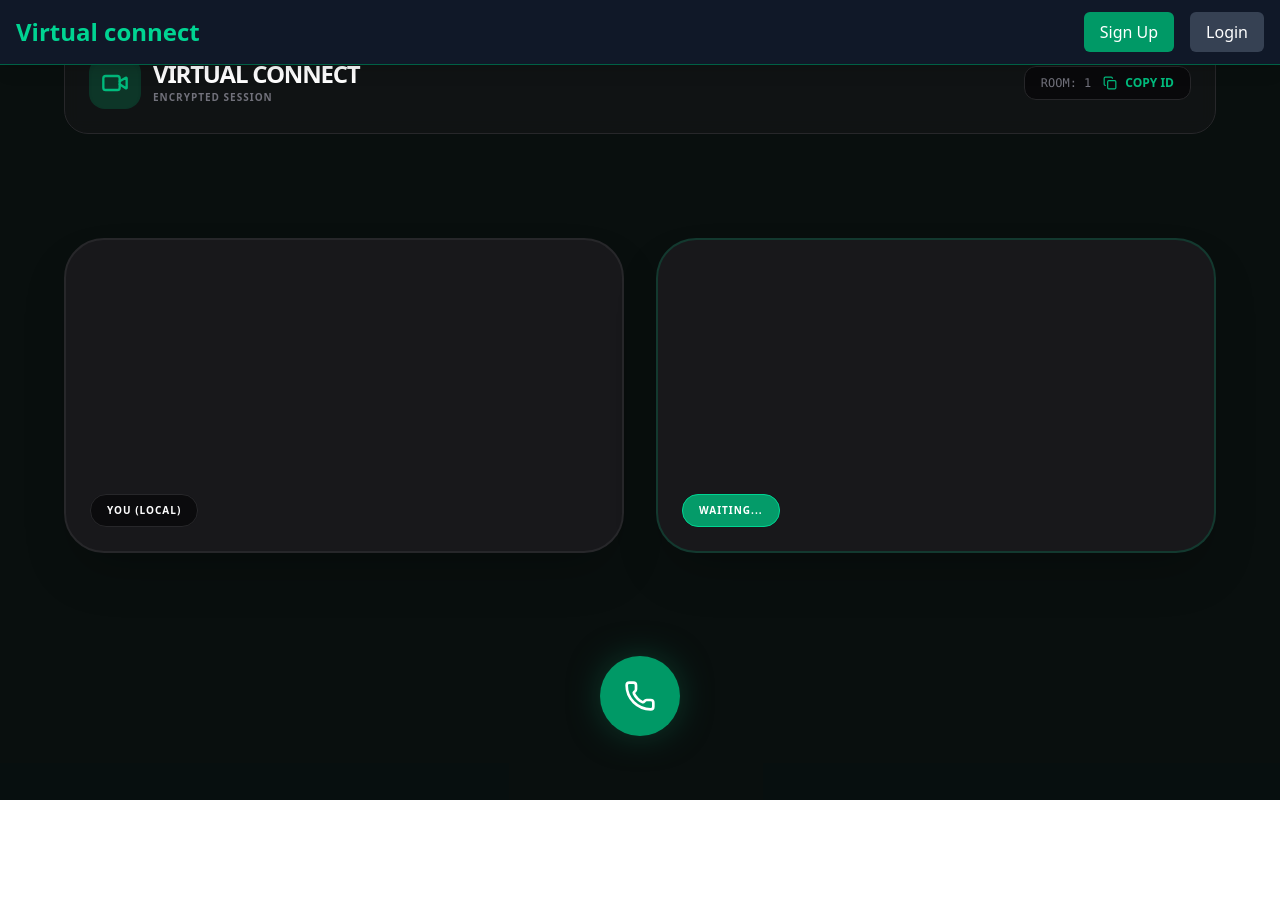
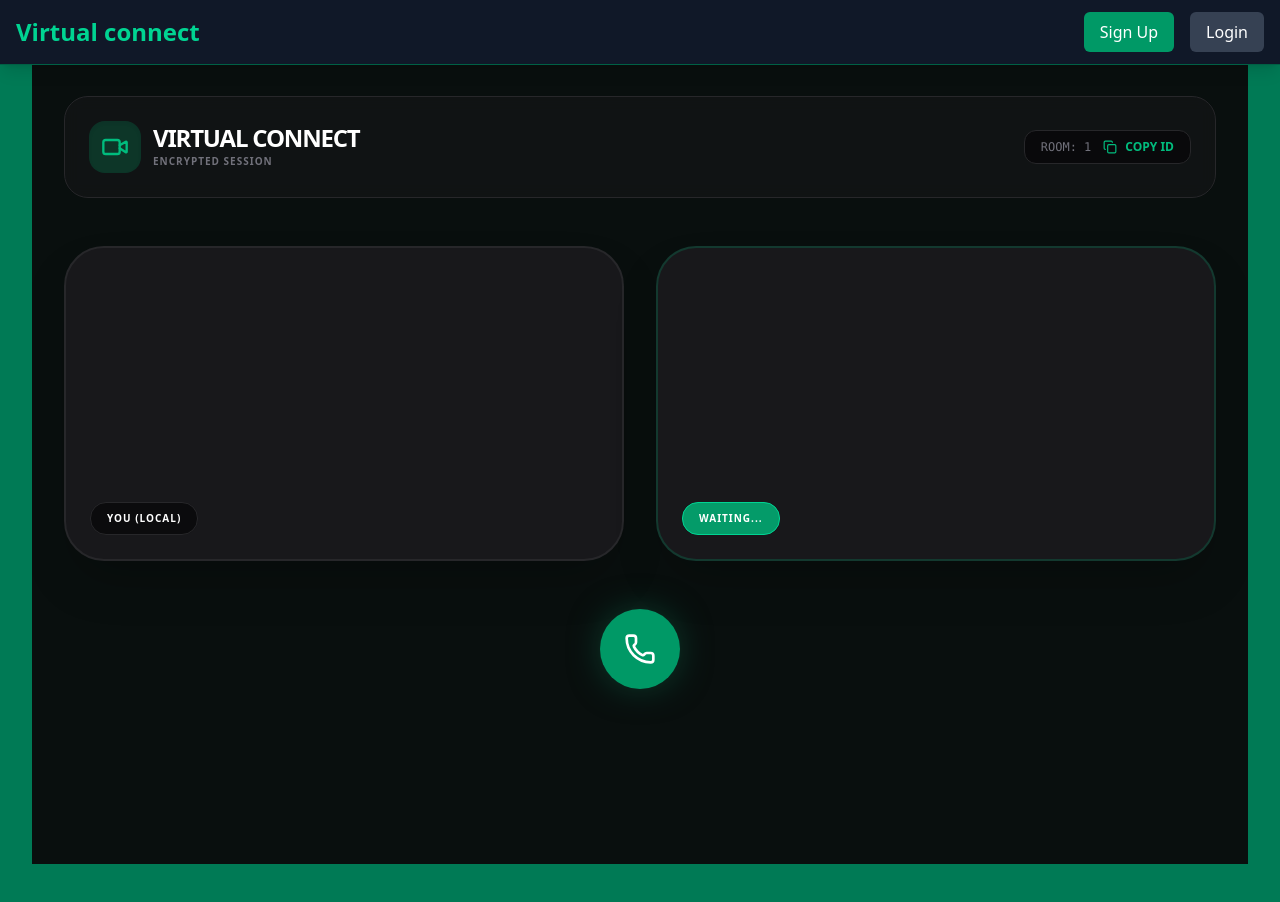
Before and after one commit to akku1000/video-streaming, a React (Vite) app in the folder frontend/Video/: page /room/1 in a window 1280 px wide. Shown: the top 902 px of the page. Before the commit the page ends 800 px from the top, so only its background shows below. Built offline with nearby package versions, Linux system fonts and the light colour scheme; no server answers.

Commit message:
change gain

```diff
--- a/frontend/Video/src/pages/VideoPage.jsx
+++ b/frontend/Video/src/pages/VideoPage.jsx
@@ -1,250 +1,486 @@
 import React, { useEffect, useRef, useState } from 'react';
+
 import { io } from 'socket.io-client';
-// Added Mic, MicOff, VideoOff icons
-import { Phone, PhoneOff, Video, VideoOff, Mic, MicOff, Copy, Check } from 'lucide-react';
+
+import { Phone, PhoneOff, Video, Copy, Check } from 'lucide-react';
+
 import { useNavigate, useParams } from 'react-router-dom';
+
 import { useAuth } from '../hookcontext/HookContext';
 
-const socket = io('https://video-streaming-backend-jgil.onrender.com');
+// import useAuthCheck from '../hooks/Authhook';
+
+
+
+const socket = io('http://localhost:5000');
+
+
 
 const VideoPage = () => {
+
 const { user } = useAuth();
+
 const { roomId } = useParams();
+
 const navigate = useNavigate();
 
+
+
 const [isJoined, setIsJoined] = useState(false);
+
 const [copied, setCopied] = useState(false);
+
 const [remoteUserName, setRemoteUserName] = useState("Remote Participant");
 
-  // New States for Mute and Camera toggle
-  const [isMuted, setIsMuted] = useState(false);
-  const [isCameraOff, setIsCameraOff] = useState(false);
 
 const localVideoRef = useRef();
+
 const remoteVideoRef = useRef();
+
 const peerConnection = useRef();
+
 const localStream = useRef();
 
+
+
 const servers = {
+
 iceServers: [{ urls: 'stun:stun.l.google.com:19302' }]
+
 };
 
-  // --- Toggle Audio (Mute/Unmute) ---
-  const toggleMute = () => {
-    if (localStream.current) {
-      localStream.current.getAudioTracks().forEach((track) => {
-        track.enabled = !track.enabled;
-        setIsMuted(!track.enabled);
-      });
-    }
+
+
+// --- Utility: Copy Room ID/Link ---
+
+const copyInviteLink = () => {
+
+navigator.clipboard.writeText(roomId);
+
+setCopied(true);
+
+setTimeout(() => setCopied(false), 2000);
+
 };
 
-  // --- Toggle Video (On/Off) ---
-  const toggleCamera = () => {
+
+
+// --- WebRTC: Create Peer Connection ---
+
+const createPeerConnection = () => {
+
+const pc = new RTCPeerConnection(servers);
+
+
+
+// Push local tracks to the connection
+
 if (localStream.current) {
-      localStream.current.getVideoTracks().forEach((track) => {
-        track.enabled = !track.enabled;
-        setIsCameraOff(!track.enabled);
+
+localStream.current.getTracks().forEach(track => {
+
+pc.addTrack(track, localStream.current);
+
 });
+
 }
+
+
+
+// Handle incoming remote tracks
+
+pc.ontrack = (event) => {
+
+if (remoteVideoRef.current) {
+
+remoteVideoRef.current.srcObject = event.streams[0];
+
+}
+
 };
 
-  const copyInviteLink = () => {
-    navigator.clipboard.writeText(roomId);
-    setCopied(true);
-    setTimeout(() => setCopied(false), 2000);
+
+
+// Handle ICE candidates
+
+pc.onicecandidate = (event) => {
+
+if (event.candidate) {
+
+socket.emit('ice-candidate', { roomId, candidate: event.candidate });
+
+}
+
 };
 
-  const createPeerConnection = () => {
-    const pc = new RTCPeerConnection(servers);
-    if (localStream.current) {
-      localStream.current.getTracks().forEach(track => {
-        pc.addTrack(track, localStream.current);
-      });
-    }
-    pc.ontrack = (event) => {
-      if (remoteVideoRef.current) {
-        remoteVideoRef.current.srcObject = event.streams[0];
-      }
-    };
-    pc.onicecandidate = (event) => {
-      if (event.candidate) {
-        socket.emit('ice-candidate', { roomId, candidate: event.candidate });
-      }
-    };
+
+
 return pc;
+
 };
 
+
+
+// --- Action: Start Call ---
+
 const startCall = async () => {
+
 try {
+
 const stream = await navigator.mediaDevices.getUserMedia({ video: true, audio: true });
+
 localStream.current = stream;
+
 if (localVideoRef.current) {
+
 localVideoRef.current.srcObject = stream;
+
 }
+
 setIsJoined(true);
+
+
+
+// Join the room and send local name
+
 socket.emit('join-room', roomId, user?.fullname || "Anonymous");
+
 } catch (err) {
+
 console.error("Media access denied:", err);
+
 alert("Please allow camera and microphone access.");
+
 }
+
 };
 
+
+
+// --- Action: End Call ---
+
 const endCall = () => {
+
 if (localStream.current) {
+
 localStream.current.getTracks().forEach(track => track.stop());
+
 }
+
 if (peerConnection.current) {
+
 peerConnection.current.close();
+
 peerConnection.current = null;
+
 }
+
 navigate('/dashboard');
+
 };
 
+
+
+// --- WebRTC & Signaling Logic ---
+
 useEffect(() => {
+
+// 1. Newcomer joined (Creator receives this)
+
 socket.on('user-connected', async (newcomerName) => {
+
+console.log(`${newcomerName} joined the room.`);
+
 setRemoteUserName(newcomerName);
+
+
+
+// HANDSHAKE: Send creator's name back to the newcomer
+
 socket.emit('return-name', { roomId, userName: user?.fullname });
+
+
+
+// Initiate WebRTC Offer
+
 peerConnection.current = createPeerConnection();
+
 const offer = await peerConnection.current.createOffer();
+
 await peerConnection.current.setLocalDescription(offer);
+
 socket.emit('offer', { roomId, sdp: offer });
+
 });
 
+
+
+// 2. Receiving Name Back (Newcomer receives this)
+
 socket.on('receiving-name', (creatorName) => {
+
 setRemoteUserName(creatorName);
+
 });
 
+
+
+// 3. Handle Offer
+
 socket.on('offer', async ({ sdp }) => {
+
 if (!peerConnection.current) peerConnection.current = createPeerConnection();
+
 await peerConnection.current.setRemoteDescription(new RTCSessionDescription(sdp));
+
 const answer = await peerConnection.current.createAnswer();
+
 await peerConnection.current.setLocalDescription(answer);
+
 socket.emit('answer', { roomId, sdp: answer });
+
 });
 
+
+
+// 4. Handle Answer
+
 socket.on('answer', async ({ sdp }) => {
+
 if (peerConnection.current) {
+
 await peerConnection.current.setRemoteDescription(new RTCSessionDescription(sdp));
+
 }
+
 });
 
+
+
+// 5. Handle ICE Candidates
+
 socket.on('ice-candidate', async ({ candidate }) => {
+
 if (peerConnection.current) {
+
 await peerConnection.current.addIceCandidate(new RTCIceCandidate(candidate));
+
 }
+
 });
 
+
+
+// 6. Handle User Disconnect
+
 socket.on('user-disconnected', (userName) => {
+
+console.log(`${userName} left the call.`);
+
 setRemoteUserName("Remote Participant");
-      if (remoteVideoRef.current) remoteVideoRef.current.srcObject = null;
+
+if (remoteVideoRef.current) {
+
+remoteVideoRef.current.srcObject = null;
+
+}
+
+// Clean up peer connection for next person
+
 if (peerConnection.current) {
+
 peerConnection.current.close();
+
 peerConnection.current = null;
+
 }
+
 });
 
+
+
 return () => {
+
 socket.off('user-connected');
+
 socket.off('receiving-name');
+
 socket.off('offer');
+
 socket.off('answer');
+
 socket.off('ice-candidate');
+
 socket.off('user-disconnected');
+
 };
+
 }, [roomId, user]);
 
+
+
 return (
+
+<div>
+
+<div className='relative min-h-screen text-white overflow-hidden bg-emerald-700'>
+
+<div className='relative z-10 max-w-7xl mx-auto px-4 sm:px-6 lg:px-8 py-16'>
+
 <div className='relative min-h-screen bg-zinc-950 text-white font-sans overflow-hidden'>
+
+{/* Background Decor */}
+
 <div className='absolute inset-0 bg-emerald-700/5 pointer-events-none' />
+
+
 
 <div className='relative z-10 max-w-7xl mx-auto px-4 py-8 flex flex-col items-center min-h-screen'>
 
+
 {/* Header Section */}
+
 <div className="flex flex-col md:flex-row items-center justify-between w-full max-w-6xl mb-12 gap-6 bg-zinc-900/50 p-6 rounded-3xl border border-zinc-800 backdrop-blur-sm">
+
 <div className="flex items-center gap-3">
+
 <div className="p-3 bg-emerald-500/20 rounded-2xl shadow-inner">
+
 <Video className="text-emerald-500" size={28} />
-            </div>
-            <div>
-              <h1 className="text-2xl font-black uppercase tracking-tighter leading-none">Virtual Connect</h1>
-              <p className='text-[10px] text-zinc-500 font-bold tracking-widest uppercase mt-1'>Encrypted Session</p>
-            </div>
+
 </div>
 
-          <div className="flex items-center gap-4">
-            <div className="bg-zinc-950 border border-zinc-800 px-4 py-2 rounded-xl flex items-center gap-3">
-              <span className="text-xs font-mono text-zinc-500">ROOM: {roomId}</span>
-              <button onClick={copyInviteLink} className="flex items-center gap-2 text-xs font-bold uppercase text-emerald-500 hover:text-emerald-400">
-                {copied ? <Check size={14} /> : <Copy size={14} />}
-                {copied ? "Copied" : "Copy ID"}
-              </button>
-            </div>
-          </div>
+<div>
+
+<h1 className="text-2xl font-black uppercase tracking-tighter leading-none">Virtual Connect</h1>
+
+<p className='text-[10px] text-zinc-500 font-bold tracking-widest uppercase mt-1'>Encrypted Session</p>
+
 </div>
 
-        {/* Video Grid */}
-        <div className="grid grid-cols-1 md:grid-cols-2 gap-8 w-full max-w-6xl flex-grow items-center">
-          <div className="relative group aspect-video bg-zinc-900 rounded-[2.5rem] border-2 border-zinc-800 overflow-hidden shadow-2xl transition-all">
-            <video ref={localVideoRef} autoPlay playsInline muted className="w-full h-full object-cover" />
-            <div className="absolute bottom-6 left-6 bg-zinc-950/80 backdrop-blur-md px-4 py-2 rounded-2xl text-[10px] font-black uppercase tracking-widest border border-zinc-800">
-              {user?.fullname || "You"} (Local) {isMuted && <span className="text-rose-500 ml-2">Muted</span>}
-            </div>
 </div>
 
-          <div className="relative group aspect-video bg-zinc-900 rounded-[2.5rem] border-2 border-emerald-500/20 overflow-hidden shadow-2xl transition-all">
-            <video ref={remoteVideoRef} autoPlay playsInline className="w-full h-full object-cover" />
-            <div className="absolute bottom-6 left-6 bg-emerald-500/80 backdrop-blur-md px-4 py-2 rounded-2xl text-[10px] font-black uppercase tracking-widest text-white border border-emerald-400">
-              {remoteUserName === "Remote Participant" && !isJoined ? "Waiting..." : remoteUserName}
-            </div>
-          </div>
+
+
+<div className="flex items-center gap-4">
+
+<div className="bg-zinc-950 border border-zinc-800 px-4 py-2 rounded-xl flex items-center gap-3">
+
+<span className="text-xs font-mono text-zinc-500">ROOM: {roomId}</span>
+
+<button
+
+onClick={copyInviteLink}
+
+className="flex items-center gap-2 text-xs font-bold uppercase text-emerald-500 hover:text-emerald-400 transition-all"
+
+>
+
+{copied ? <Check size={14} /> : <Copy size={14} />}
+
+{copied ? "Copied" : "Copy ID"}
+
+</button>
+
 </div>
 
+</div>
+
+</div>
+
+
+
+{/* Video Grid */}
+
+<div className="grid grid-cols-1 md:grid-cols-2 gap-8 w-full max-w-6xl flex-grow:1 items-center">
+
+
+{/* Local Feed */}
+
+<div className="relative group aspect-video bg-zinc-900 rounded-[2.5rem] border-2 border-zinc-800 overflow-hidden shadow-2xl transition-all hover:border-zinc-700">
+
+<video ref={localVideoRef} autoPlay playsInline muted className="w-full h-full object-cover" />
+
+<div className="absolute bottom-6 left-6 bg-zinc-950/80 backdrop-blur-md px-4 py-2 rounded-2xl text-[10px] font-black uppercase tracking-widest border border-zinc-800">
+
+{user?.fullname || "You"} (Local)
+
+</div>
+
+</div>
+
+
+
+{/* Remote Feed */}
+
+<div className="relative group aspect-video bg-zinc-900 rounded-[2.5rem] border-2 border-emerald-500/20 overflow-hidden shadow-2xl transition-all hover:border-emerald-500/40">
+
+<video ref={remoteVideoRef} autoPlay playsInline className="w-full h-full object-cover" />
+
+<div className="absolute bottom-6 left-6 bg-emerald-500/80 backdrop-blur-md px-4 py-2 rounded-2xl text-[10px] font-black uppercase tracking-widest text-white border border-emerald-400">
+
+{remoteUserName === "Remote Participant" && !isJoined ? "Waiting..." : remoteUserName}
+
+</div>
+
+</div>
+
+</div>
+
+
+
 {/* Controls Footer */}
-        <div className="mt-12 mb-8 flex items-center gap-6">
+
+<div className="mt-12 mb-8">
+
 {!isJoined ? (
+
 <button
+
 onClick={startCall}
-              name="Join Call"
+
 className="group relative flex items-center justify-center w-20 h-20 bg-emerald-600 rounded-full hover:bg-emerald-500 hover:scale-110 active:scale-95 transition-all shadow-[0_0_40px_-10px_rgba(16,185,129,0.5)]"
+
 >
+
 <Phone size={32} />
+
 <span className="absolute -top-14 opacity-0 group-hover:opacity-100 transition-opacity whitespace-nowrap bg-zinc-800 text-[10px] font-bold py-2 px-4 rounded-xl border border-zinc-700 uppercase tracking-widest">Join Audio & Video</span>
-            </button>
-          ) : (
-            <>
-              {/* Mute Button */}
-              <button
-                onClick={toggleMute}
-                name={isMuted ? "Unmute Microphone" : "Mute Microphone"}
-                className={`w-16 h-16 flex items-center justify-center rounded-full transition-all ${isMuted ? 'bg-rose-500' : 'bg-zinc-800 hover:bg-zinc-700'}`}
-              >
-                {isMuted ? <MicOff size={24} /> : <Mic size={24} />}
+
 </button>
 
-              {/* End Call Button */}
+) : (
+
 <button
+
 onClick={endCall}
-                name="End Call"
+
 className="w-20 h-20 bg-rose-600 rounded-full hover:bg-rose-500 hover:scale-110 active:scale-95 transition-all shadow-[0_0_40px_-10px_rgba(225,29,72,0.5)] flex items-center justify-center"
+
 >
+
 <PhoneOff size={32} />
+
 </button>
 
-              {/* Camera Button */}
-              <button
-                onClick={toggleCamera}
-                name={isCameraOff ? "Turn Camera On" : "Turn Camera Off"}
-                className={`w-16 h-16 flex items-center justify-center rounded-full transition-all ${isCameraOff ? 'bg-rose-500' : 'bg-zinc-800 hover:bg-zinc-700'}`}
-              >
-                {isCameraOff ? <VideoOff size={24} /> : <Video size={24} />}
-              </button>
-            </>
 )}
+
 </div>
+
 </div>
+
 </div>
+
+
+</div>
+
+</div></div>
+
+
 );
+
 }
 
+
+
 export default VideoPage;
```
Lines whose indentation alone changed are shown as unchanged.
